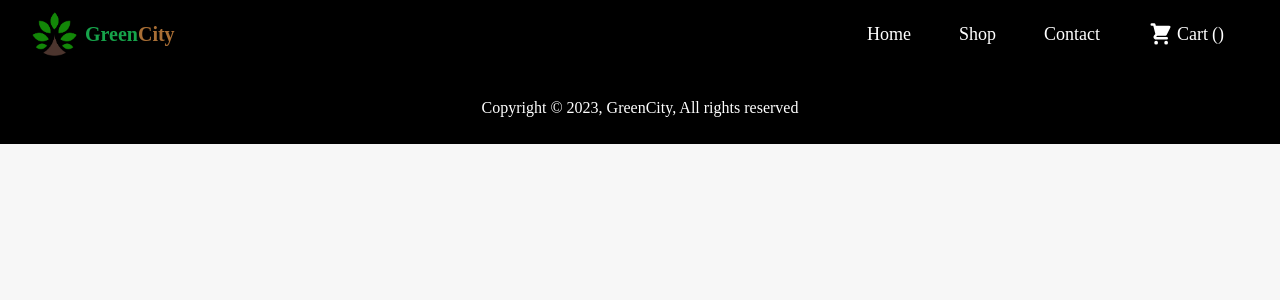
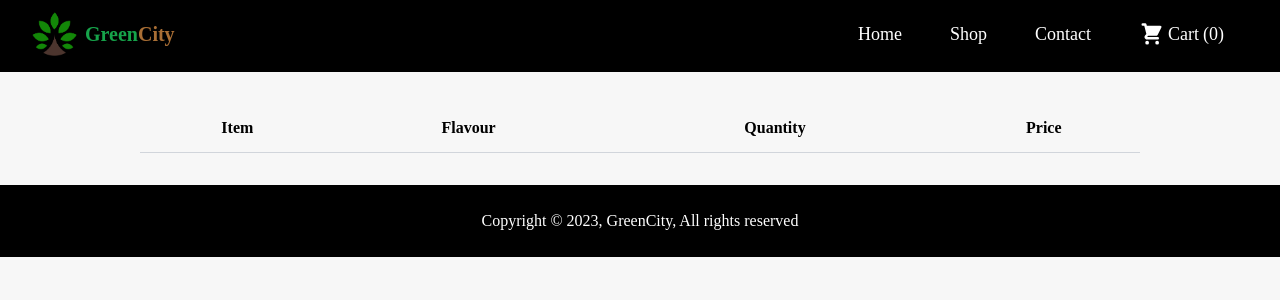
Before and after one commit to namgellama/green-city, a React (Create React App) app: page /cart in a window 1280 px wide. Shown: the top 300 px of the page. Built offline with nearby package versions, Linux system fonts and the light colour scheme.

Commit message:
Build the cart page.

```diff
--- a/src/App.js
+++ b/src/App.js
@@ -8,10 +8,13 @@ import Footer from './components/layouts/Footer';
 import ProductPage from './pages/ProductPage';
 import ProductDetailPage from './pages/ProductDetailPage';
 import ContactPage from './pages/ContactPage';
+import CartPage from './pages/CartPage';
 
 function App() {
 	const [product, setProduct] = useState(ProductData);
 	const [category, setCategory] = useState(CategoryData);
+
+	const [cart, setCart] = useState([]);
 
 	const increaseQuantity = (item) => {
 		const products = [...product];
@@ -61,6 +64,17 @@ function App() {
 					}
 				/>
 				<Route path="/contact" element={<ContactPage />} />
+				<Route
+					path="/cart"
+					element={
+						<CartPage
+							cart={cart}
+							setCart={setCart}
+							handleIncrease={increaseQuantity}
+							handleDecrease={decreaseQuantity}
+						/>
+					}
+				/>
 			</Routes>
 			<Footer />
 		</>
--- a/src/components/layouts/Navbar.jsx
+++ b/src/components/layouts/Navbar.jsx
@@ -68,7 +68,7 @@ function Navbar({ size }) {
 						<div className="flex items-center">
 							<HiShoppingCart size={25} className="mr-1" />
 							Cart
-							<p className="ml-1">({size})</p>
+							<p className="ml-1">({size > 0 ? size : '0'})</p>
 						</div>
 					</Link>
 				</li>
--- /dev/null
+++ b/src/pages/CartPage.jsx
@@ -0,0 +1,70 @@
+import { useState, createContext } from 'react';
+
+function CartPage({ cart, setCart, handleIncrease, handleDecrease }) {
+	const result = cart.map((item) => console.log(item.flavours[0]));
+	const CartContext = createContext({
+		items: [],
+	});
+
+	return (
+		<section className="w-[1000px] mx-auto my-8">
+			<table className="table-auto w-full text-center">
+				<thead className="border-b border-gray-300">
+					<tr>
+						<th></th>
+						<th className="py-3">Item</th>
+						<th className="py-3">Flavour</th>
+						<th className="py-3">Quantity</th>
+						<th className="py-3"></th>
+						<th className="py-3">Price</th>
+					</tr>
+				</thead>
+				{cart.map((item) => (
+					<tbody key={item.id}>
+						<tr className="border-b border-gray-300">
+							<td className="flex justify-center">
+								<img
+									className="w-[60px] h-[60px] object-cover"
+									src={item.img}
+									alt=""
+								/>
+							</td>
+							<td className="py-3">
+								<h1 className="ml-2 text-xl font-semibold">{item.title}</h1>
+							</td>
+							<td className="py-3"></td>
+							<td>
+								<div className="flex items-center justify-center">
+									<button
+										className={`w-[40px] text-center text-4xl border border-gray-300 hover:border-gray-400 cursor-pointer`}
+										onClick={() => handleDecrease(item)}
+									>
+										-
+									</button>
+									<div className="text-2xl mx-5">{item.quantity}</div>
+									<button
+										className="w-[40px]  text-center text-4xl border border-gray-300 hover:border-gray-400 cursor-pointer"
+										onClick={() => handleIncrease(item)}
+									>
+										+
+									</button>
+								</div>
+							</td>
+							<td className="py-3">X</td>
+							<td className="py-3">{item.price}</td>
+						</tr>
+						{/* <tr className="border-b border-gray-300">
+						<td className="py-3">Cheetos</td>
+						<td className="py-3">Cheese</td>
+						<td className="py-3">1</td>
+						<td className="py-3">X</td>
+						<td className="py-3">Rs 100</td>
+					</tr> */}
+					</tbody>
+				))}
+			</table>
+		</section>
+	);
+}
+
+export default CartPage;
```
